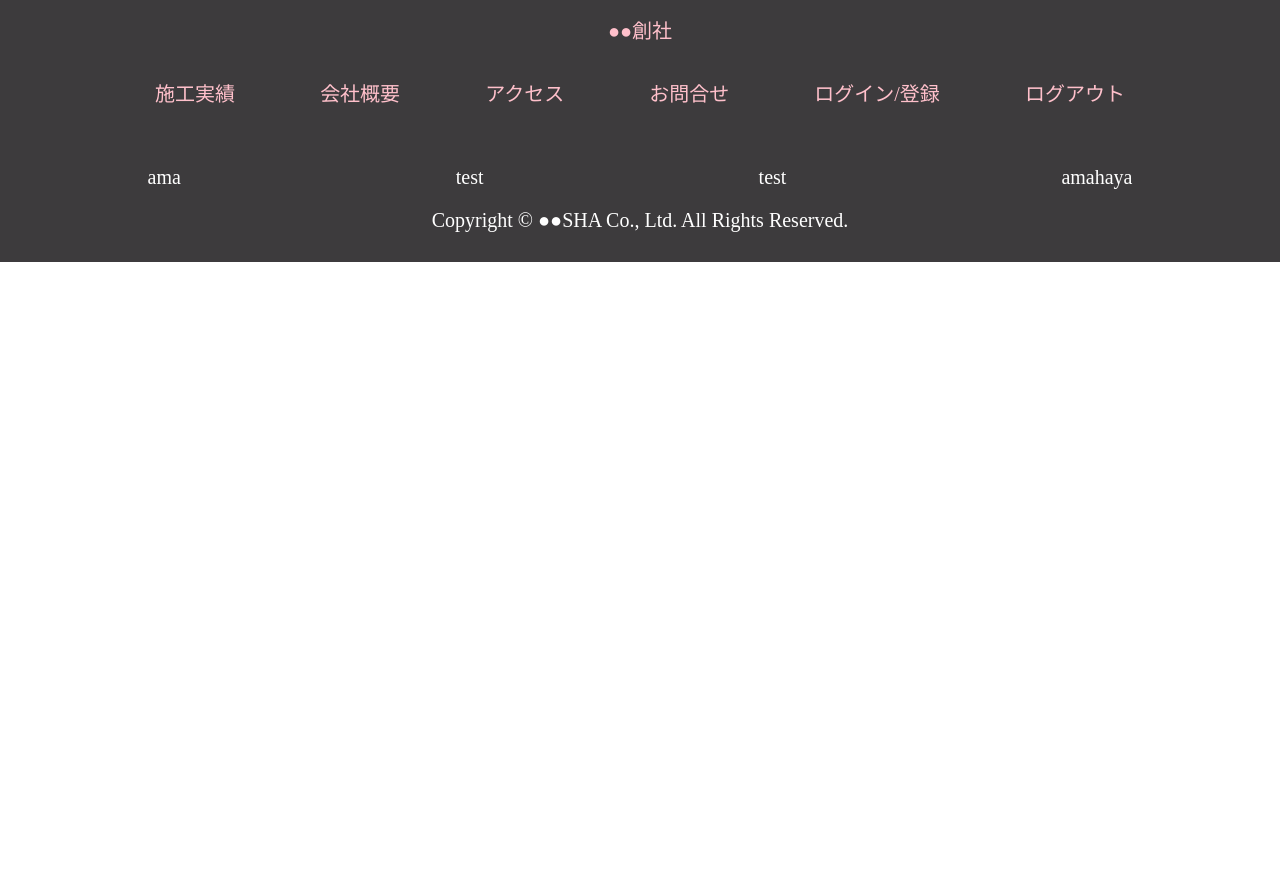
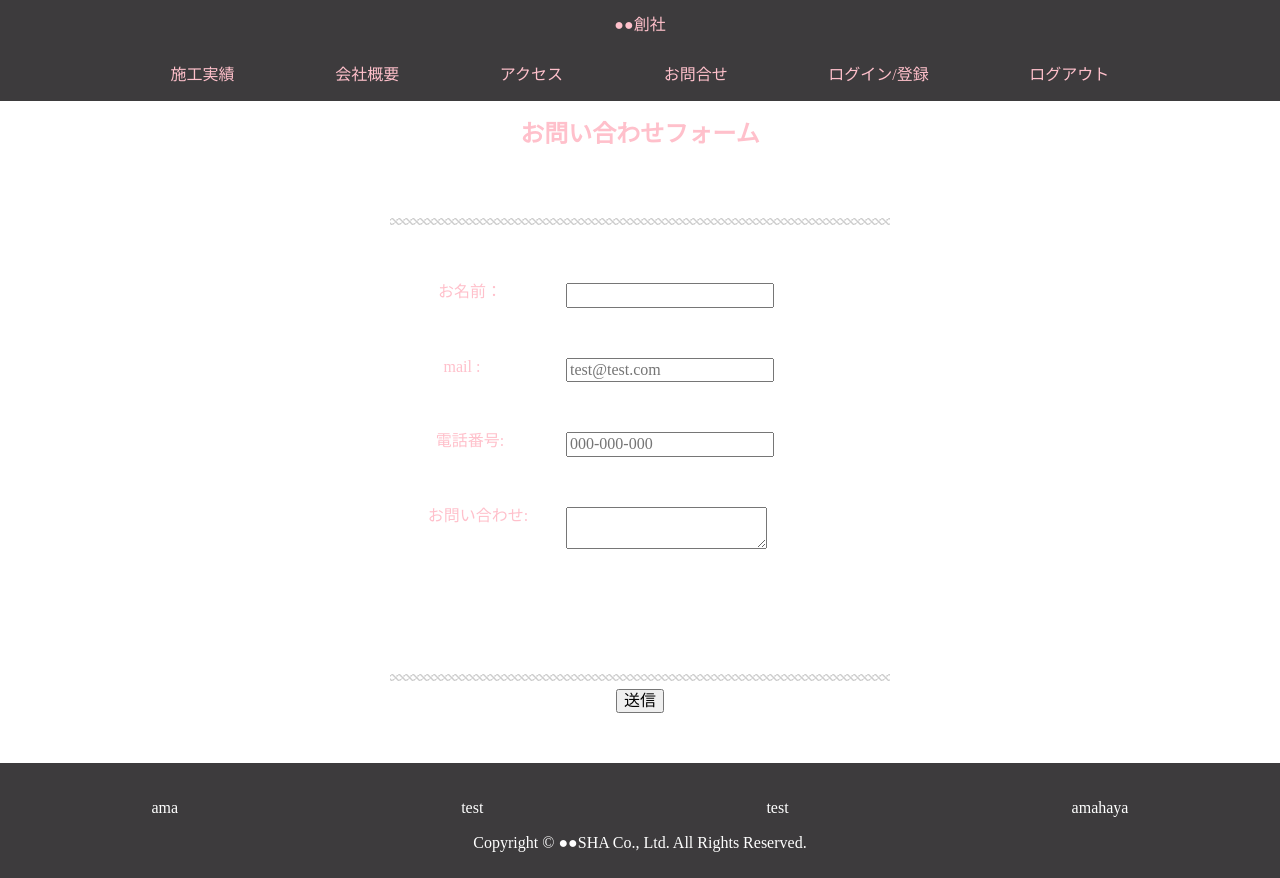
Before and after one commit to amahaya0703/naisou-vue, a Vue app: page /contact in a window 1280 px wide. Before the commit the page ends 800 px from the top, so only its background shows below. Built offline with nearby package versions, Linux system fonts and the light colour scheme; a web font is replaced by a local one.

Commit message:
お問い合わせ.vue

```diff
--- a/package.json
+++ b/package.json
@@ -8,6 +8,7 @@
     "lint": "vue-cli-service lint"
   },
   "dependencies": {
+    "axios": "^0.20.0",
     "core-js": "^3.6.5",
     "vue": "^2.6.11",
     "vue-router": "^3.4.5",
--- a/src/App.vue
+++ b/src/App.vue
@@ -14,7 +14,10 @@
         <router-link to="/" tag="p" style="cursor: hand; cursor: pointer"
           >アクセス</router-link
         >
-        <router-link to="/" tag="p" style="cursor: hand; cursor: pointer"
+        <router-link
+          :to="{ name: 'contact' }"
+          tag="p"
+          style="cursor: hand; cursor: pointer"
           >お問合せ</router-link
         >
         <router-link to="/" tag="p" style="cursor: hand; cursor: pointer"
@@ -73,7 +76,6 @@ li {
 #app {
   font-family: "M PLUS Rounded 1c";
   -webkit-font-smoothing: antialiased;
-  font-size: 20px;
   text-align: center;
   color: pink;
 }
--- a/src/router.js
+++ b/src/router.js
@@ -4,6 +4,7 @@ import home from "./view/home.vue";
 import restaurant from "./view/restaurant.vue";
 import apparel from "./view/apparel.vue";
 import other from "./view/other.vue";
+import contact from "./view/contact.vue";
 
 Vue.use(router);
 
@@ -30,5 +31,10 @@ export default new router({
       component: other,
       name: "other",
     },
+    {
+      path: "/contact",
+      component: contact,
+      name: "contact",
+    },
   ],
 });
--- /dev/null
+++ b/src/view/contact.vue
@@ -0,0 +1,210 @@
+<template>
+  <div class="toiawase">
+    <form aria-labelledby="formTitle">
+      <h2 id="formTitle" class="formTitle">お問い合わせフォーム</h2>
+      <hr />
+      <div class="contactApp">
+        <div class="name">
+          <div class="labelName">
+            <label for="name">お名前：</label>
+          </div>
+          <div class="inputName">
+            <input
+              id="name"
+              type="text"
+              required
+              aria-required="true"
+              v-model="name"
+            />
+          </div>
+        </div>
+        <div class="email">
+          <div class="labelEmail">
+            <label for="email">mail :</label>
+          </div>
+          <div class="inputEmail">
+            <input
+              id="email"
+              type="email"
+              placeholder="test@test.com"
+              required
+              aria-required="true"
+              v-model="email"
+            />
+          </div>
+        </div>
+        <div class="call">
+          <div class="labelCall">
+            <label for="call">電話番号:</label>
+          </div>
+          <div class="inputCall">
+            <input
+              id="call"
+              type="tel"
+              maxlength="40"
+              pattern="[0-9]{3}-[0-9]{4}-[0-9]{4}"
+              placeholder="000-000-000"
+              required
+              aria-required="true"
+              v-model="tell"
+            />
+          </div>
+        </div>
+        <div class="contact">
+          <div class="labelContact">
+            <label for="text">お問い合わせ:</label>
+          </div>
+          <div class="inputContact">
+            <textarea
+              name="text"
+              id="text"
+              required
+              aria-required="true"
+              v-model="text"
+            ></textarea>
+          </div>
+        </div>
+        <hr />
+        <button @click="createContact">
+          送信
+        </button>
+      </div>
+    </form>
+  </div>
+</template>
+
+<script>
+import axios from "axios";
+export default {
+  data() {
+    return {
+      name: "",
+      email: "",
+      tell: "",
+      text: "",
+    };
+  },
+  methods: {
+    createContact() {
+      axios
+        .post(
+          "https://firestore.googleapis.com/v1/projects/naisou-f4e73/databases/(default)/documents/contacts",
+          {
+            fields: {
+              name: {
+                stringValue: this.name,
+              },
+              email: {
+                stringValue: this.email,
+              },
+              tell: {
+                stringValue: this.tell,
+              },
+              text: {
+                stringValue: this.text,
+              },
+            },
+          }
+        )
+        .then((response) => {
+          console.log(response);
+        })
+        .catch((error) => {
+          console.log(error.response);
+        });
+    },
+  },
+};
+</script>
+
+<style scoped>
+hr {
+  border: 0;
+  height: 7px;
+  background-image: repeating-linear-gradient(
+      45deg,
+      #ccc 0,
+      #ccc 1px,
+      rgba(0, 0, 0, 0) 0,
+      rgba(0, 0, 0, 0) 50%
+    ),
+    repeating-linear-gradient(
+      135deg,
+      #ccc 0,
+      #ccc 1px,
+      rgba(0, 0, 0, 0) 0,
+      rgba(0, 0, 0, 0) 50%
+    );
+  background-size: 7px 7px;
+  background-position: bottom center;
+  background-repeat: repeat-x;
+}
+
+.formTitle {
+  padding-top: 20px;
+  margin: 0 0 70px 0;
+}
+.contactApp {
+  padding-top: 50px;
+  padding-bottom: 50px;
+}
+form {
+  width: 500px;
+  margin: 0 auto;
+}
+.name {
+  display: flex;
+  margin-bottom: 50px;
+  padding-left: 9em;
+}
+.email {
+  display: flex;
+  margin-bottom: 50px;
+  padding-left: 9em;
+}
+.call {
+  display: flex;
+  margin-bottom: 50px;
+  padding-left: 9em;
+}
+.contact {
+  display: flex;
+  margin-bottom: 120px;
+  padding-left: 9em;
+}
+.labelName {
+  text-indent: -12em;
+  padding-left: 2em;
+}
+.inputName {
+  text-indent: -5em;
+  padding-left: 5em;
+}
+.labelEmail {
+  text-indent: -13em;
+  padding-left: 2em;
+}
+.inputEmail {
+  text-indent: -5em;
+  padding-left: 5em;
+}
+.labelCall {
+  text-indent: -12em;
+  padding-left: 2em;
+}
+.inputCall {
+  text-indent: -5em;
+  padding-left: 5em;
+}
+.labelContact {
+  text-indent: -11em;
+  padding-left: 2em;
+}
+.inputContact {
+  text-indent: -5em;
+  padding-left: 5em;
+}
+.button {
+  margin-top: 30px;
+}
+</style>
--- a/src/view/home.vue
+++ b/src/view/home.vue
@@ -167,7 +167,7 @@ export default {
 }
 span {
   position: absolute;
-  bottom: -78px;
+  bottom: 12px;
   left: 50%;
   -ms-transform: translate(-50%, -50%);
   -webkit-transform: translate(-50%, -50%);
```
Also changed, not shown: 1 other file (tests, documents, lock files or other folders).
